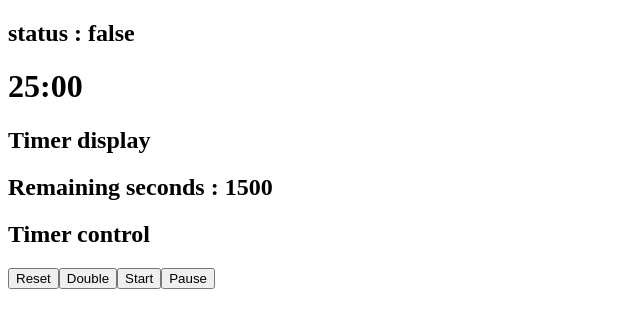
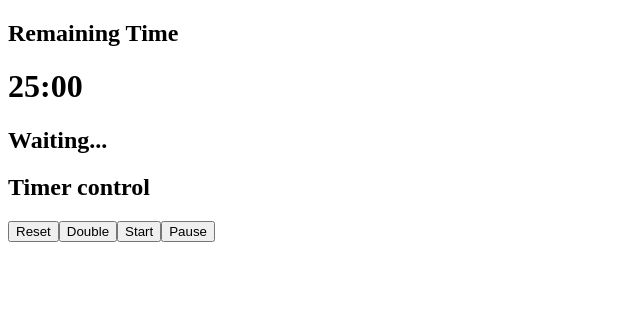
Before and after one commit to Nyups/Focus_app, a Vue app in the folder frontend/: page / in a window 1280 px wide. Shown: the top 328 px of the page, without its empty margins (0-640 px from the left). Built offline with nearby package versions, Linux system fonts and the light colour scheme.

Commit message:
Base app done Missing 2 bonus feature and styling

```diff
--- a/frontend/src/App.vue
+++ b/frontend/src/App.vue
@@ -10,10 +10,11 @@ import { formatTime } from './types/timer.ts';
 // Composable imports
 import { useTimer } from './composables/userTimer.ts';
 
-// Initialize timer
+// Grab the said variables and functions from the composable (userTimer.ts) (aaaaw)
 const {
     timeLeft,
     playStatus,
+    playInfo,
     addTime,
     resetTimer,
     start,
@@ -23,13 +24,12 @@ const {
 </script>
 
 <template>
-  <h2>status : {{ playStatus }}</h2>
-<h1>{{ formatTime(timeLeft) }}</h1>
-
 <Timer_display
 :time-left="timeLeft"
+:format-time="formatTime"
+:play-info="playInfo"
 />
-
+<!--why is it red :C-->
 <Timer_controls
 @reset="resetTimer"
 @addTime="addTime"
--- a/frontend/src/components/Timer/Timer_display.vue
+++ b/frontend/src/components/Timer/Timer_display.vue
@@ -2,15 +2,18 @@
 import { ref } from 'vue'; // Classic vue stuff too
 
 defineProps<{
-  timeLeft: number; // expect a number
+  timeLeft: number;
+  formatTime: (time: number) => string;
+  playInfo: string;
 }>();
 // We get the variable we passed in the parent via "defineProps"
 
 </script>
 
 <template>
-  <h2>Timer display</h2>
-  <h2>Remaining seconds : {{ timeLeft }}</h2>
+  <h2>Remaining Time</h2>
+  <h1>{{ formatTime(timeLeft) }}</h1>
+  <h2>{{ playInfo }}</h2>
   <!--
   emit('reset') : trigger the "@reset="resetTimer" passed in this component from the parent
   -->
--- a/frontend/src/composables/userTimer.ts
+++ b/frontend/src/composables/userTimer.ts
@@ -1,32 +1,36 @@
-
+// I have to remember it work despite this file being a TS file.
 import { ref } from 'vue';
+// Function from timer.ts
 import { defaultTime, doubleTime } from '../types/timer';
 
 export function useTimer() {
 
-    // Reactive variables
+
     const timeLeft = ref<number>(defaultTime);
     const playStatus = ref(false);
+    const playInfo = ref<string>('Waiting...');
 
     // Interval management
     let timerInterval: ReturnType<typeof setInterval> | null = null;
 
-    // Add time
+
     function addTime() {
         timeLeft.value = doubleTime(timeLeft.value);
     }
 
-    // Reset timer
+
     function resetTimer() {
         pause();
         timeLeft.value = defaultTime;
+        playInfo.value = 'Waiting...';
     }
 
-    // Start timer
+
     function start() {
         if (timerInterval !== null || timeLeft.value <= 0) return;
 
         playStatus.value = true;
+        playInfo.value = 'Playing...';
 
         timerInterval = setInterval(() => {
             if (timeLeft.value > 0) {
@@ -37,9 +41,10 @@ export function useTimer() {
         }, 1000);
     }
 
-    // Pause timer
+
     function pause() {
         playStatus.value = false;
+        playInfo.value = 'Paused';
 
         if (timerInterval !== null) {
             clearInterval(timerInterval);
@@ -51,6 +56,7 @@ export function useTimer() {
     return {
         timeLeft,
         playStatus,
+        playInfo,
         addTime,
         resetTimer,
         start,
```
